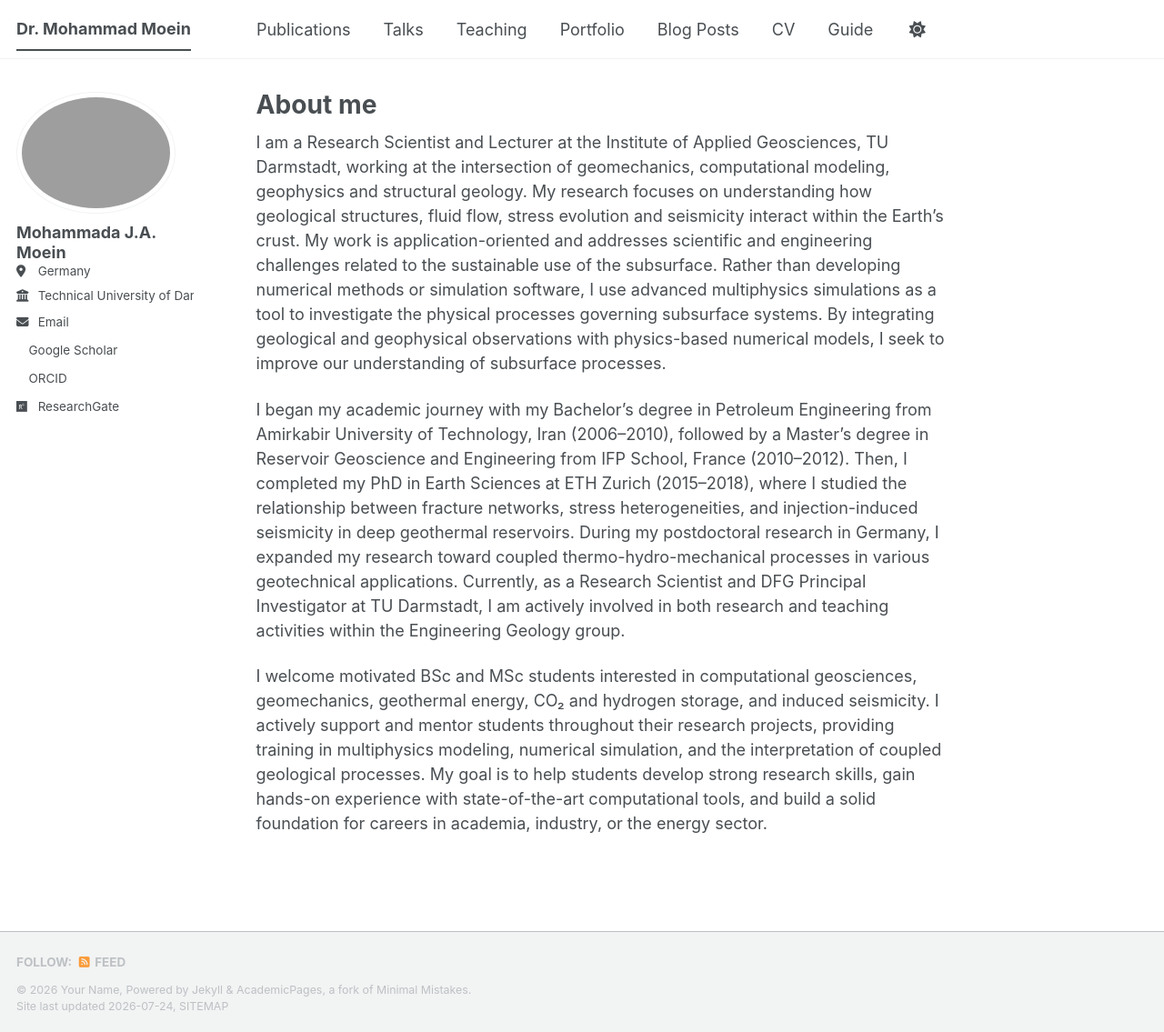
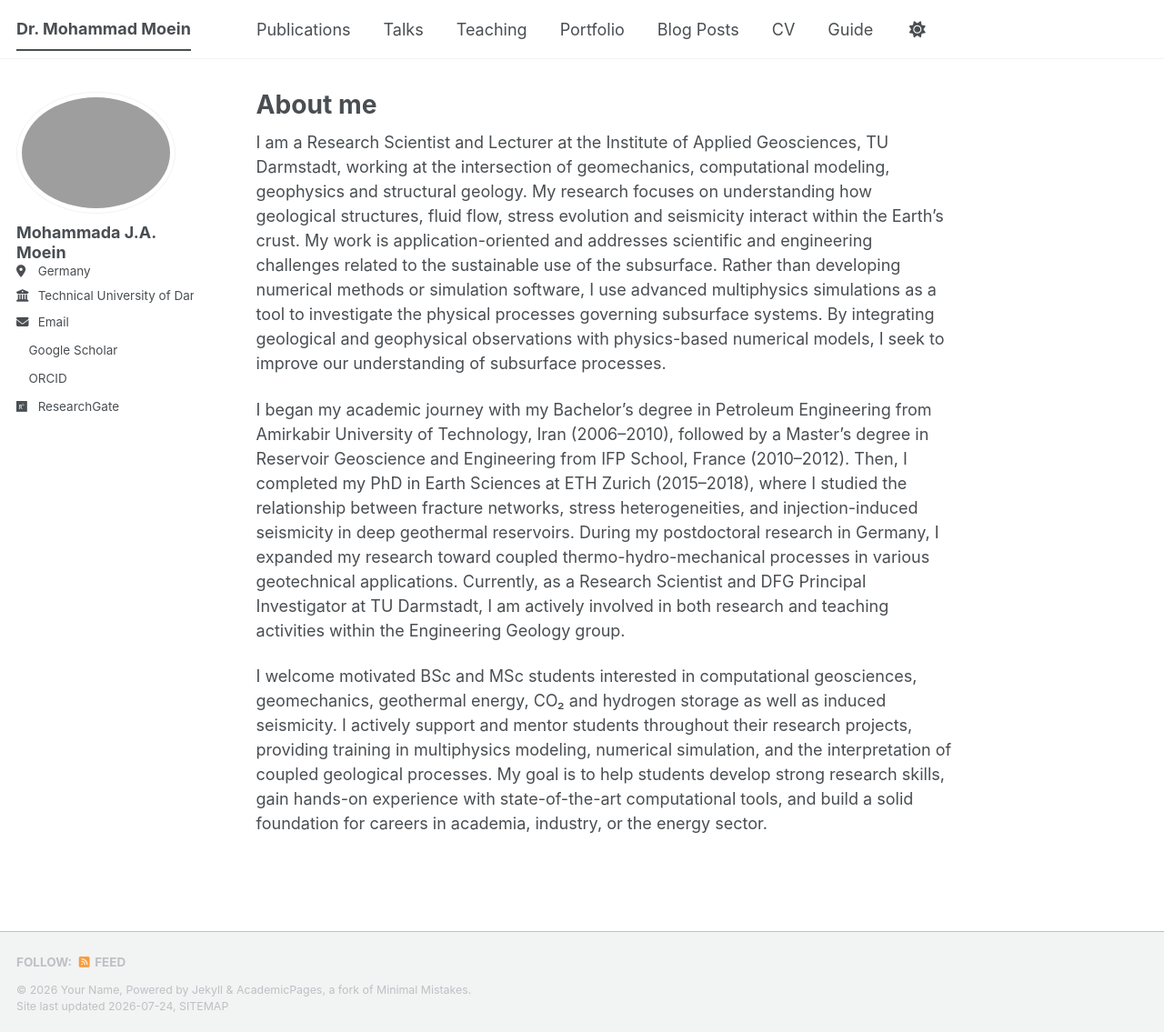
Before and after one commit to mjamoein/mjamoein.github.io, a Jekyll site: the page built from _pages/about.md, in a window 1280 px wide and 1135 px high. Shown: the whole window at 91% size. Built offline with Jekyll 4.4.1, drawn with Linux system fonts in a browser that asks for light colours; a style sheet for code colours, icons or effects is not loaded.

Commit message:
Update about.md

```diff
--- a/_pages/about.md
+++ b/_pages/about.md
@@ -11,4 +11,4 @@ I am a Research Scientist and Lecturer at the Institute of Applied Geosciences,
 
 I began my academic journey with my Bachelor’s degree in Petroleum Engineering from Amirkabir University of Technology, Iran (2006–2010), followed by a Master’s degree in Reservoir Geoscience and Engineering from IFP School, France (2010–2012). Then, I completed my PhD in Earth Sciences at ETH Zurich (2015–2018), where I studied the relationship between fracture networks, stress heterogeneities, and injection-induced seismicity in deep geothermal reservoirs. During my postdoctoral research in Germany, I expanded my research toward coupled thermo-hydro-mechanical processes in various geotechnical applications. Currently, as a Research Scientist and DFG Principal Investigator at TU Darmstadt, I am actively involved in both research and teaching activities within the Engineering Geology group.
 
-I welcome motivated BSc and MSc students interested in computational geosciences, geomechanics, geothermal energy, CO₂ and hydrogen storage, and induced seismicity. I actively support and mentor students throughout their research projects, providing training in multiphysics modeling, numerical simulation, and the interpretation of coupled geological processes. My goal is to help students develop strong research skills, gain hands-on experience with state-of-the-art computational tools, and build a solid foundation for careers in academia, industry, or the energy sector.
+I welcome motivated BSc and MSc students interested in computational geosciences, geomechanics, geothermal energy, CO₂ and hydrogen storage as well as induced seismicity. I actively support and mentor students throughout their research projects, providing training in multiphysics modeling, numerical simulation, and the interpretation of coupled geological processes. My goal is to help students develop strong research skills, gain hands-on experience with state-of-the-art computational tools, and build a solid foundation for careers in academia, industry, or the energy sector.
```
